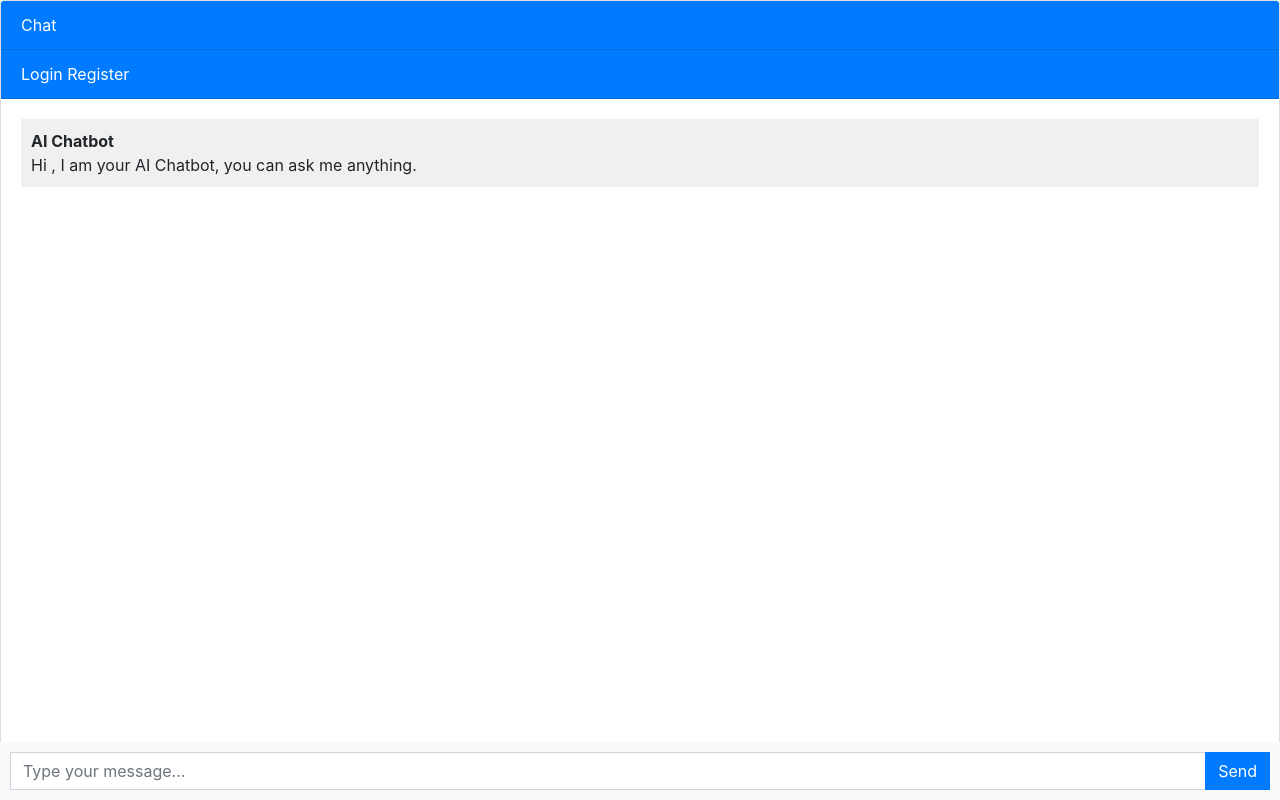
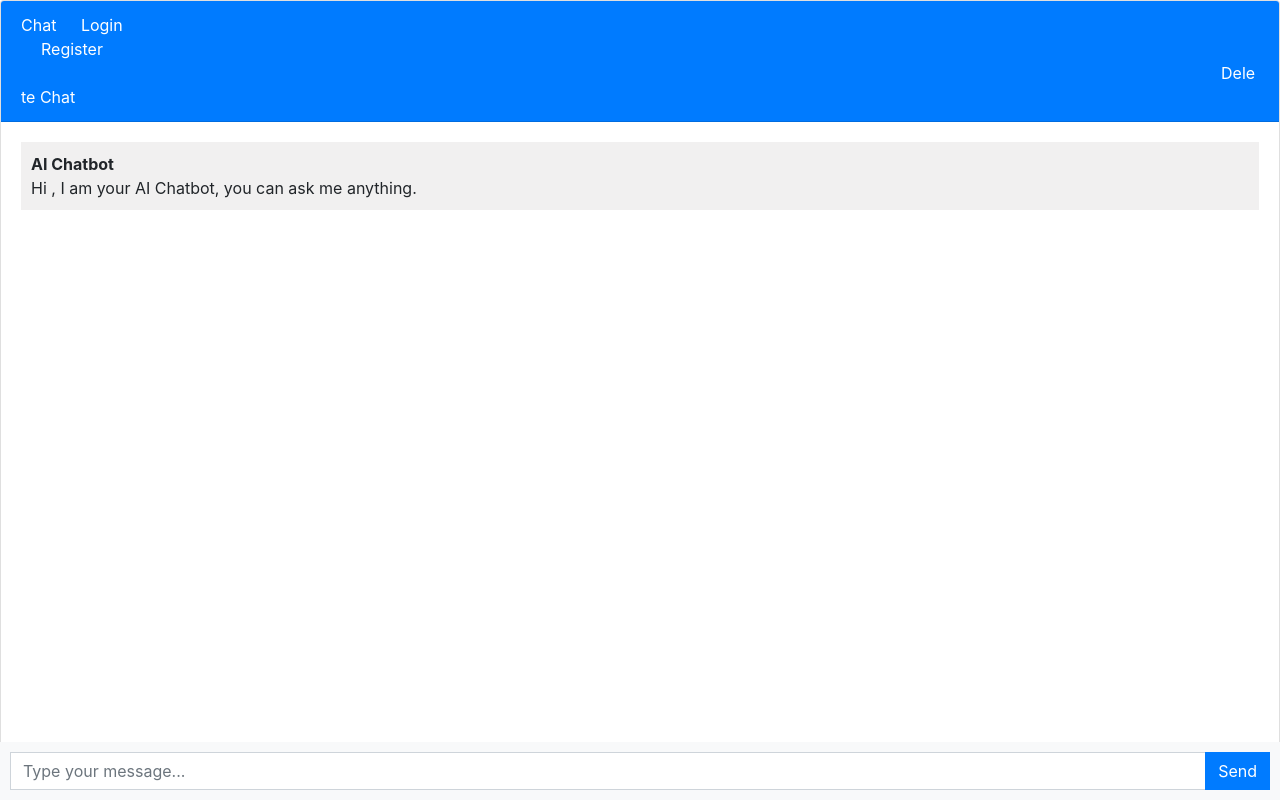
Before and after one commit to vaibhavgp69/django-gpt-bot, a Django app: page / in a window 1280 px wide. Run offline with Django 4.2, Linux system fonts and the light colour scheme; some libraries are stand-ins or nearby versions.

Commit message:
fixed anonymous delets

```diff
--- a/django_chatbot/chatbot/views.py
+++ b/django_chatbot/chatbot/views.py
@@ -9,7 +9,7 @@ from django.utils import timezone
 # Create your views here.
 
 
-openai_api_key = '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'
+openai_api_key = 'ENTER YOUR SECRET API KEY FROM OPEN AI HERE '
 openai.api_key = openai_api_key
 content = """
         Answer as a assistant
@@ -91,6 +91,7 @@ def logout(request):
     return redirect('login')
 
 def delete(request):
-    chats = Chat.objects.filter(user=request.user)
-    chats.delete()
+    if request.user.is_authenticated:
+        chats = Chat.objects.filter(user=request.user)
+        chats.delete()
     return redirect('chatbot')
--- a/django_chatbot/templates/chatbot.html
+++ b/django_chatbot/templates/chatbot.html
@@ -89,6 +89,11 @@
       margin: 10px 10px 10px 20px;
 
   }
+  .r1 {
+
+    margin: 10px 10px 10px 20px;
+
+}
   </style>
 {% endblock %}
 
@@ -100,8 +105,7 @@
     {% if user.is_authenticated %}
     <div class="card-header bg-primary text-white "> Welcome to Chat  {{user.username}}<a class = "rightside" style  = "color:white" href="delete">Delete Chat</a> <a class = "rightside2" style  = "color:white" href="logout">Logout</a></div>
     {% else %}
-    <div class="card-header bg-primary text-white ">Chat  </div>
-    <div class="card-header bg-primary text-white"><a  style  = "color:white" href="login">Login</a>  <a style  = "color:white" href="register">Register</a></div>
+    <div class="card-header bg-primary text-white ">Chat <a  class = 'r1' style  = "color:white" href="login">Login</a>  <a class = 'r1' style  = "color:white" href="register">Register</a><a class = "rightside" style  = "color:white" href="delete">Delete Chat</a>  </div>
     {% endif %}
 
     <div class="card-body messages-box">
```
